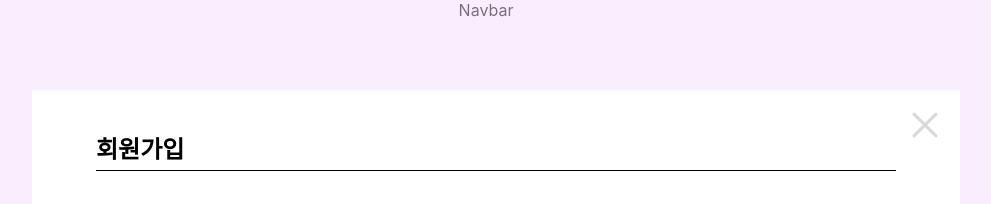
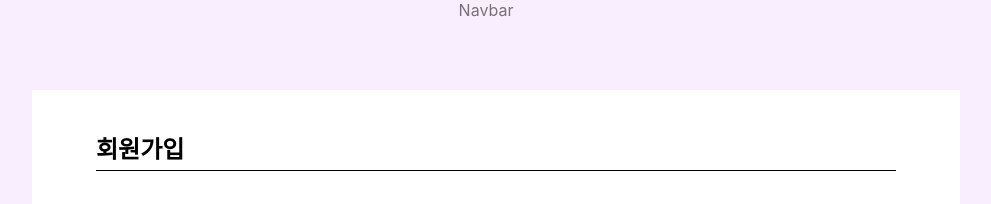
Before and after one commit to swsnu/swppfall2022-team9, a React (Create React App) app in the folder frontend/: page /signup in a window 1280 px wide. Shown: the top 204 px of the page, without its empty margins (154-1145 px from the left). Built offline with nearby package versions, Linux system fonts and the light colour scheme.

Commit message:
Remove close button from common form styles

```diff
--- a/frontend/src/containers/SignUpPage/SignUpPage.tsx
+++ b/frontend/src/containers/SignUpPage/SignUpPage.tsx
@@ -99,19 +99,6 @@ const SignUpPage: React.FC<Props> = () => {
   return (
     <S.Container>
       <S.FormContainer>
-        <S.CloseButtonContainer>
-          <IoCloseOutline
-            style={{
-              cursor: "pointer",
-            }}
-            color="#D9D9D9"
-            size="100%"
-            onClick={e => {
-              e.stopPropagation();
-              navigate("/");
-            }}
-          />
-        </S.CloseButtonContainer>
         <S.GuideContainer>
           <S.Title>회원가입</S.Title>
         </S.GuideContainer>
--- a/frontend/src/styles/common.form.styles.ts
+++ b/frontend/src/styles/common.form.styles.ts
@@ -13,18 +13,6 @@ export const Container = styled.div`
   align-items: center;
   justify-content: center;
   padding: 10px;
-`;
-
-export const CloseButtonContainer = styled.div`
-  position: absolute;
-  top: 0;
-  right: 0;
-  padding-right: 10px;
-  padding-top: 10px;
-  width: 40px;
-  @media ${device.tablet} {
-    width: 50px;
-  }
 `;
 
 export const FormContainer = styled.div`
```
